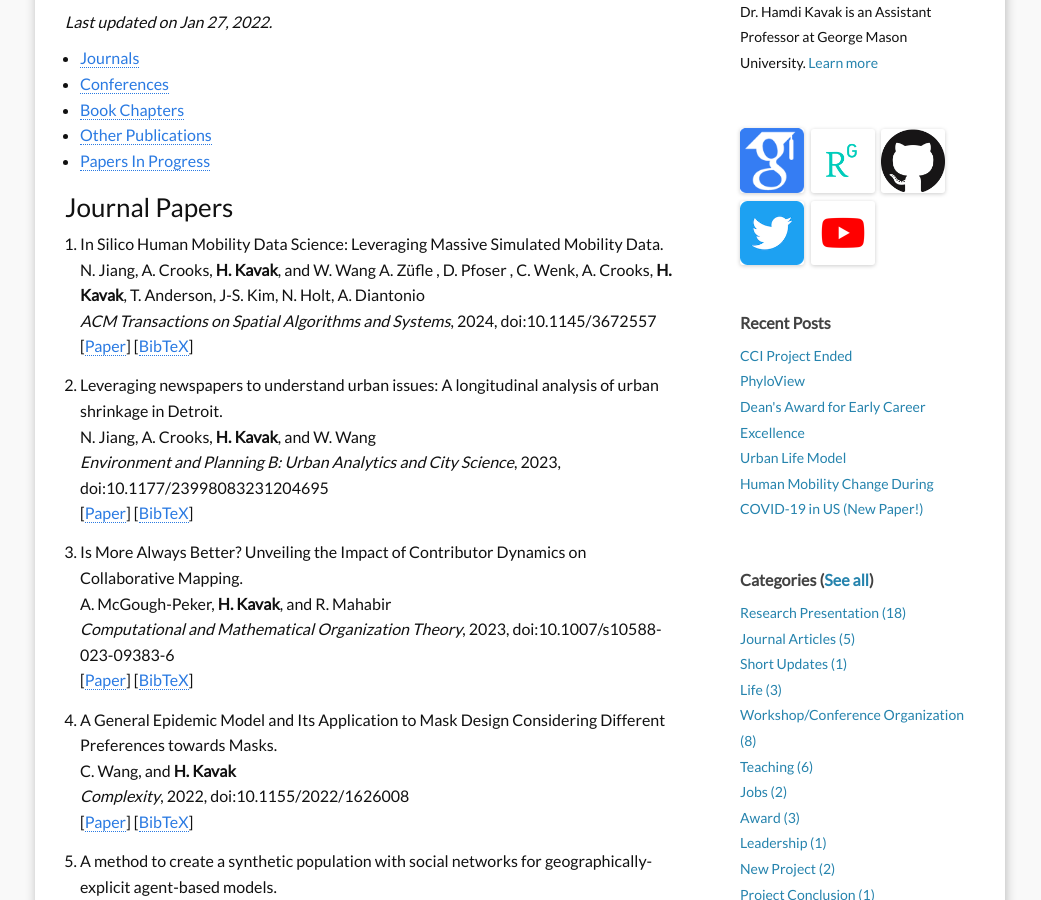
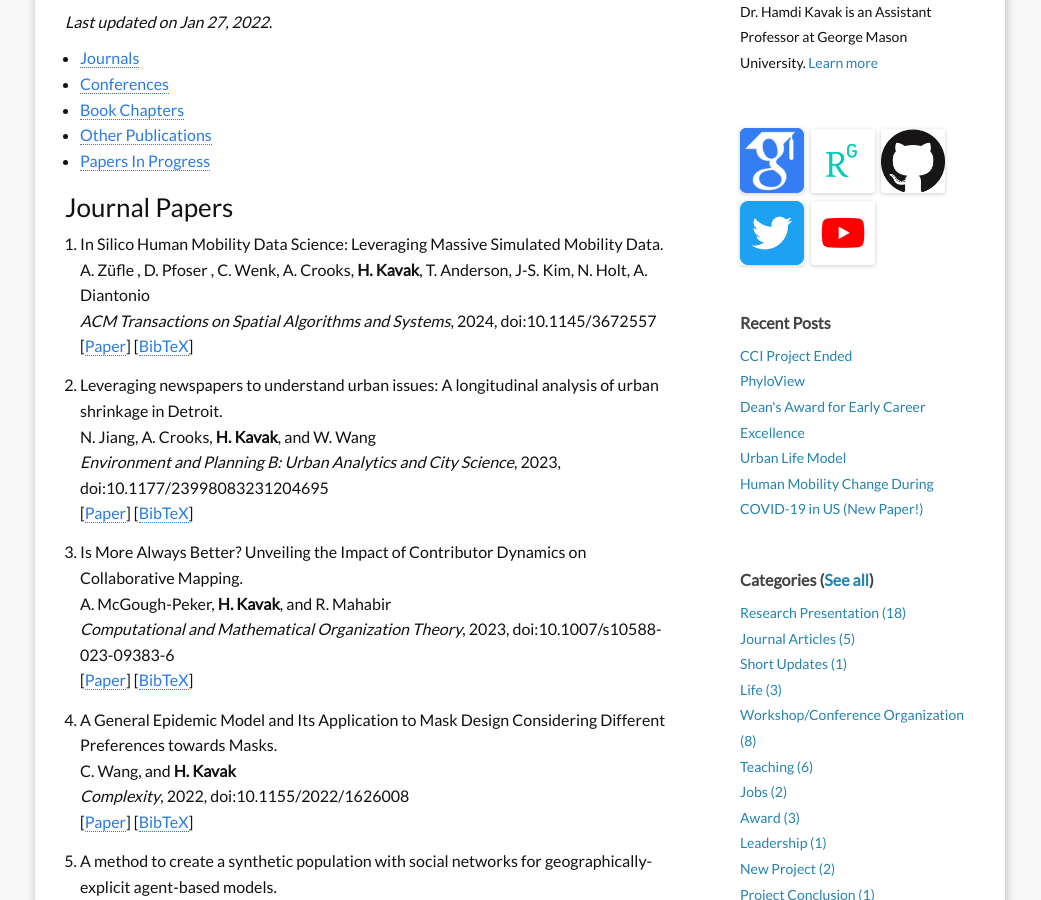
Before and after one commit to hamdikavak/hamdikavak.github.io, a Jekyll site: the page built from c5_publications.md, in a window 1280 px wide and 900 px high, scrolled down 347 px. Shown: the whole window, without its empty margins (120-1161 px from the left). Built offline with Jekyll 4.4.1, drawn with Linux system fonts in a browser that asks for light colours; nearby versions of some CDN libraries.

Commit message:
publications update-insilico paper

```diff
--- a/c5_publications.md
+++ b/c5_publications.md
@@ -23,7 +23,6 @@ This page shows my relatively up-to-date publication list, links to papers, and
 
 
 9. In Silico Human Mobility Data Science: Leveraging Massive Simulated Mobility Data.
-        N. Jiang, A. Crooks, <strong>H. Kavak</strong>, and W. Wang
         A. Züfle , D. Pfoser , C. Wenk, A. Crooks, <strong>H. Kavak</strong>, T. Anderson, J-S. Kim, N. Holt, A. Diantonio
         <em>ACM Transactions on Spatial Algorithms and Systems</em>, 2024, doi:10.1145/3672557
         [<a title="Paper" href="https://dl.acm.org/doi/pdf/10.1145/3672557">Paper</a>]
```
